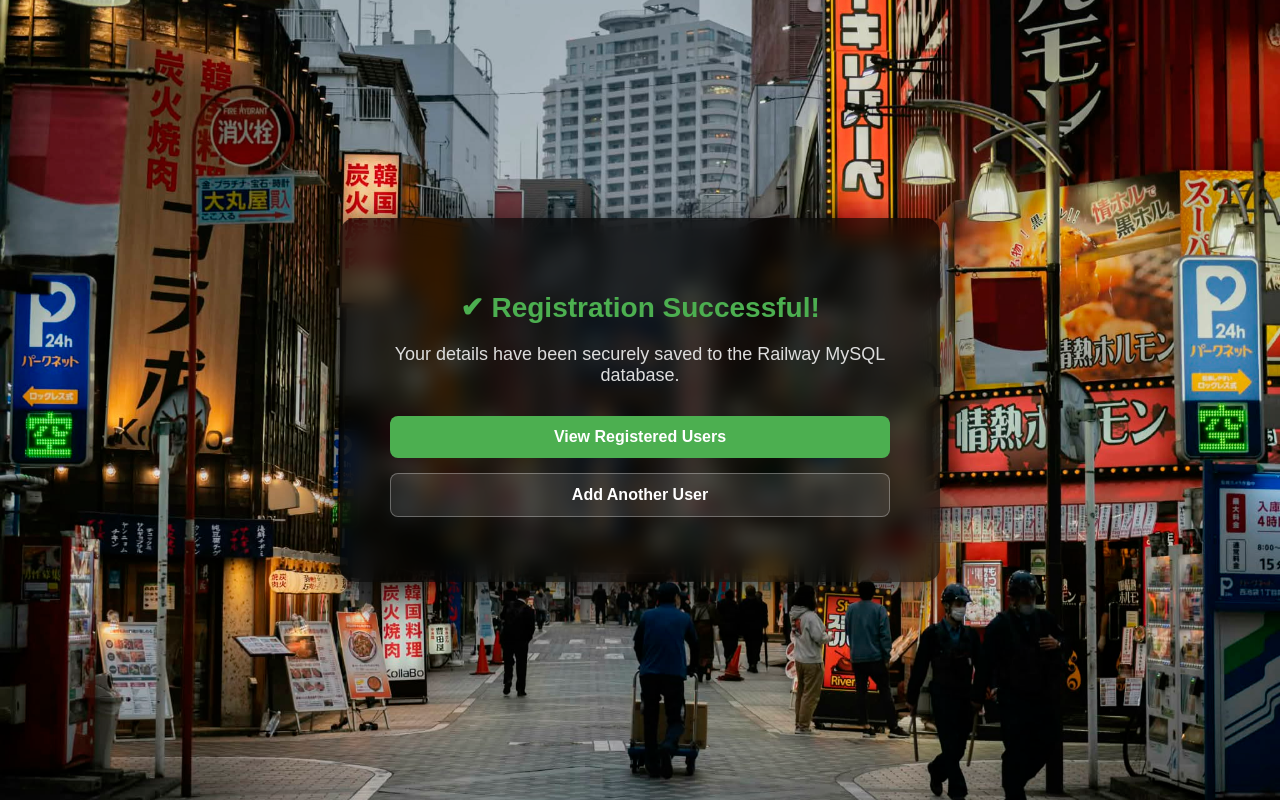
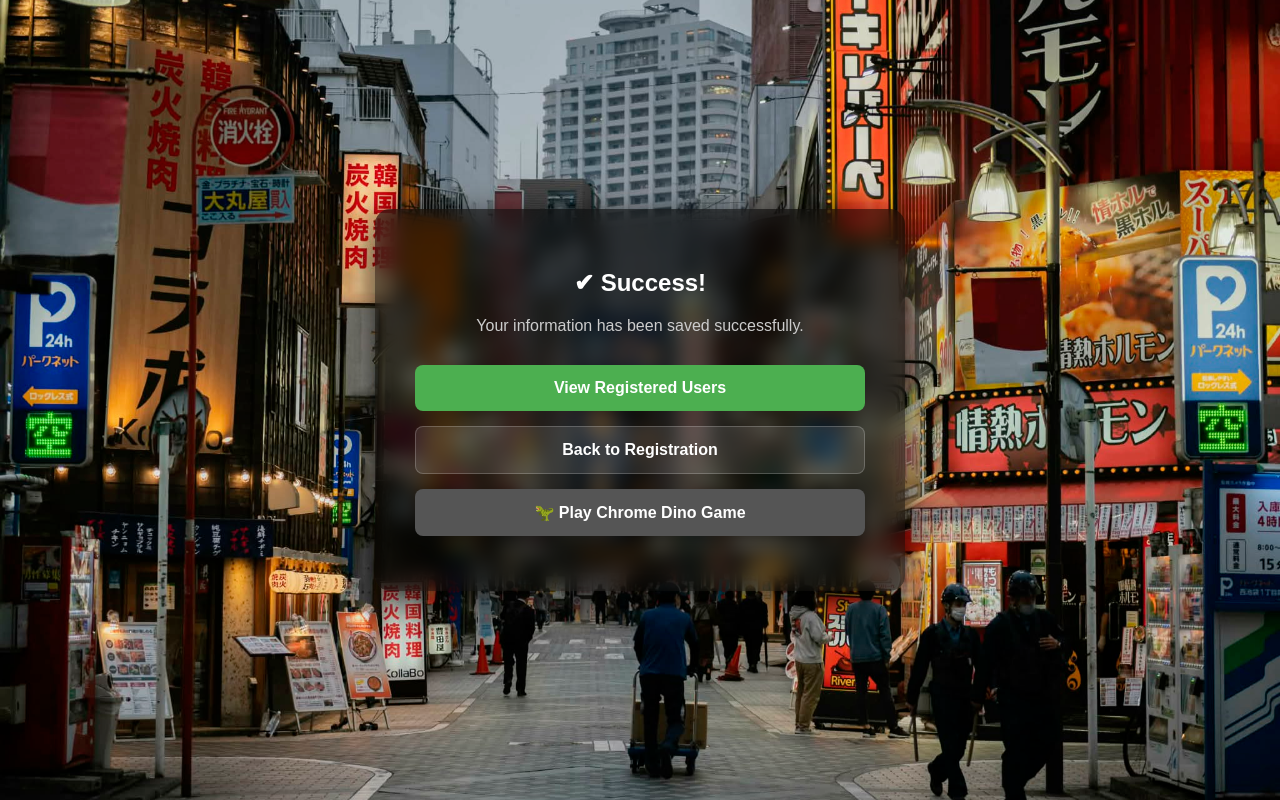
Before and after one commit to Miro-0/User-Registration, a Flask app: template templates/success.html in a window 1280 px wide. Run offline with Flask 3, Linux system fonts and the light colour scheme; the template is opened without the code that fills it, so the values that code supplies are empty.

Commit message:
Update success.html

```diff
--- a/templates/success.html
+++ b/templates/success.html
@@ -8,7 +8,7 @@
 <style>
     body {
         min-height: 100vh;
-        /* Uses the same background as your register.html */
+        /* Matches the background logic in your register.html */
         background-image: url("{{ url_for('static', filename='images/photo.jpg') }}");
         background-size: cover;
         background-position: center;
@@ -30,60 +30,67 @@
     }
 
     .message-box {
-        /* Matching the 'form-box' style from your register.html */
-        background: rgba(0, 0, 0, 0.7);
+        /* Matches the form-box style in your register.html */
+        background: rgba(0, 0, 0, 0.6);
         backdrop-filter: blur(10px);
-        padding: 50px;
+        padding: 40px;
         border-radius: 15px;
         box-shadow: 0 10px 40px rgba(0, 0, 0, 0.8);
         text-align: center;
         color: white;
-        max-width: 500px;
+        max-width: 450px;
         width: 100%;
     }
 
     h2 {
         margin-bottom: 20px;
-        font-size: 28px;
-        color: #fff;
+        color: #ffffff;
     }
 
     p {
         margin-bottom: 30px;
-        font-size: 18px;
-        color: #ddd;
+        color: #cccccc;
     }
 
-    /* Matching the button style from your users.html and register.html */
+    /* Common button styling matching your overall theme */
     .btn {
         display: block;
-        padding: 12px;
+        padding: 14px;
         margin-bottom: 15px;
         text-decoration: none;
         border-radius: 8px;
-        font-weight: bold;
-        transition: 0.3s;
+        font-weight: 600;
+        transition: transform 0.2s ease, box-shadow 0.2s ease;
         text-align: center;
     }
 
-    .btn-primary {
-        background: #4CAF50; /* Green from your users.html header */
+    .btn:hover {
+        transform: translateY(-2px);
+    }
+
+    /* Option 1: Green from your users.html table header */
+    .btn-view {
+        background: #4CAF50;
         color: white;
     }
 
-    .btn-primary:hover {
-        background: #45a049;
-        transform: scale(1.02);
+    /* Option 2: Subtle style for back to registration */
+    .btn-back {
+        background: rgba(255, 255, 255, 0.1);
+        color: #fff;
+        border: 1px solid rgba(255, 255, 255, 0.2);
     }
 
-    .btn-secondary {
-        background: rgba(255, 255, 255, 0.1);
+    /* Option 3: Special Dino feature button */
+    .btn-dino {
+        background: #555555;
         color: white;
-        border: 1px solid rgba(255, 255, 255, 0.3);
+        box-shadow: 0 5px 15px rgba(0, 0, 0, 0.3);
     }
 
-    .btn-secondary:hover {
-        background: rgba(255, 255, 255, 0.2);
+    .btn-dino:hover {
+        background: #777777;
+        box-shadow: 0 5px 15px rgba(255, 255, 255, 0.2);
     }
 </style>
 </head>
@@ -91,11 +98,14 @@
 
 <div class="container">
     <div class="message-box">
-        <h2 style="color: #4CAF50;">✔ Registration Successful!</h2>
-        <p>Your details have been securely saved to the Railway MySQL database.</p>
+        <h2>✔ Success!</h2>
+        <p>Your information has been saved successfully.</p>
 
-        <a href="/users" class="btn btn-primary">View Registered Users</a>
-        <a href="/" class="btn btn-secondary">Add Another User</a>
+        <a href="/users" class="btn btn-view">View Registered Users</a>
+
+        <a href="/" class="btn btn-back">Back to Registration</a>
+
+        <a href="https://dino-chrome.com/" target="_blank" class="btn btn-dino">🦖 Play Chrome Dino Game</a>
     </div>
 </div>
 
```
